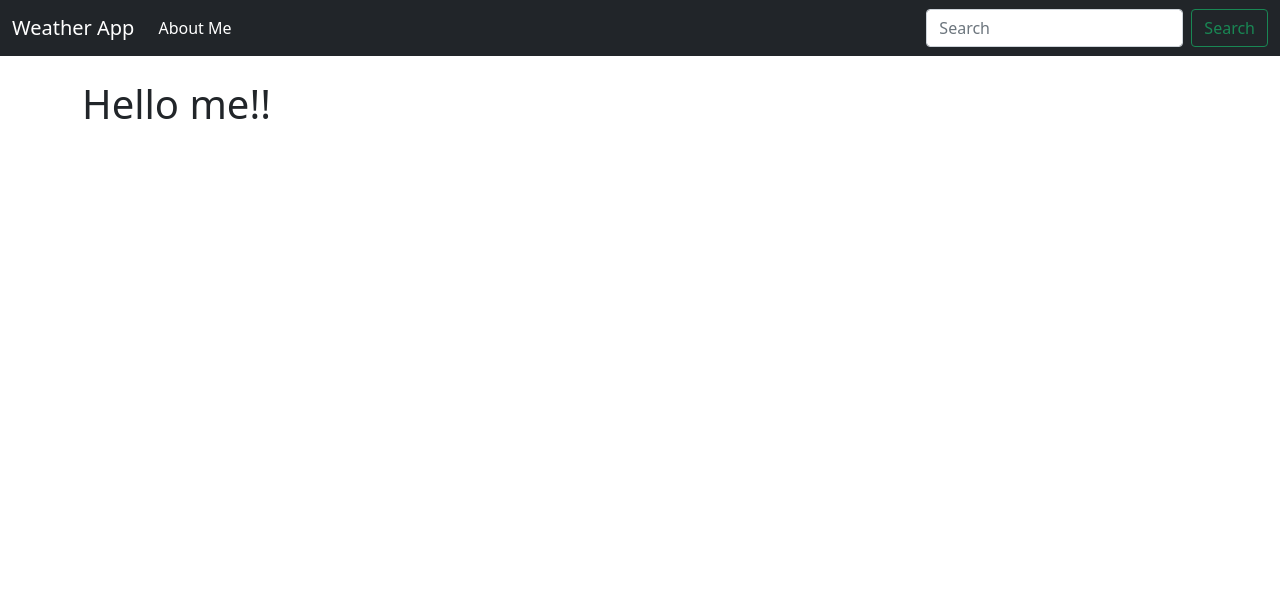
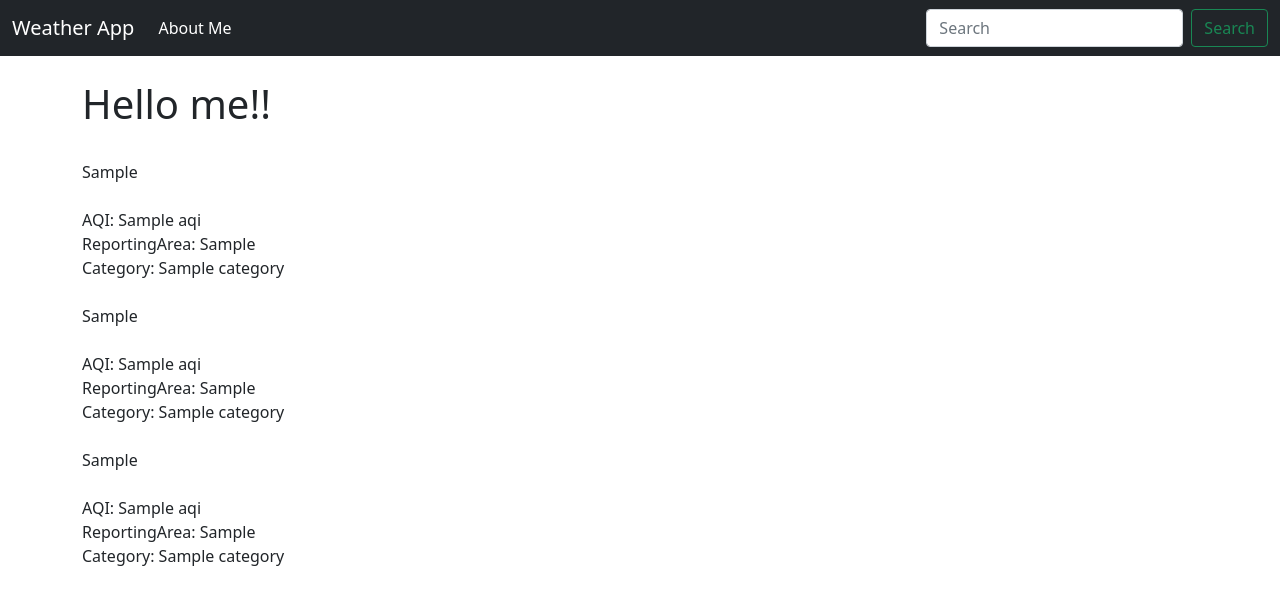
Before and after one commit to sudiptacseseu/djangoweather, a Django app: template lookup/templates/home.html in a window 1280 px wide. Shown: the top 605 px of the page. Run offline with Django 3.2, Linux system fonts and the light colour scheme; the template is opened without the code that fills it: most values are stand-ins (such as "Sample title", 1, 10 or a date in 2020).

Commit message:
Api integrated on views.py and showed on home.html

```diff
--- a/lookup/templates/home.html
+++ b/lookup/templates/home.html
@@ -1,4 +1,17 @@
 {% extends 'base.html' %}
 {% block content %}
     <h1>Hello me!!</h1>
+    <br/>
+    {{ api.0 }}<br/><br/>
+    AQI: {{ api.0.AQI }}<br/>
+    ReportingArea: {{ api.0.ReportingArea }}<br/>
+    Category: {{ api.0.Category.Name }}<br/><br/>
+    {{ api.1 }}<br/><br/>
+    AQI: {{ api.1.AQI }}<br/>
+    ReportingArea: {{ api.1.ReportingArea }}<br/>
+    Category: {{ api.1.Category.Name }}<br/><br/>
+    {{ api.2 }}<br/><br/>
+    AQI: {{ api.2.AQI }}<br/>
+    ReportingArea: {{ api.2.ReportingArea }}<br/>
+    Category: {{ api.2.Category.Name }}<br/><br/>
 {% endblock %}
```
Also changed, not shown: lookup/views.py (+11 -1 lines).
